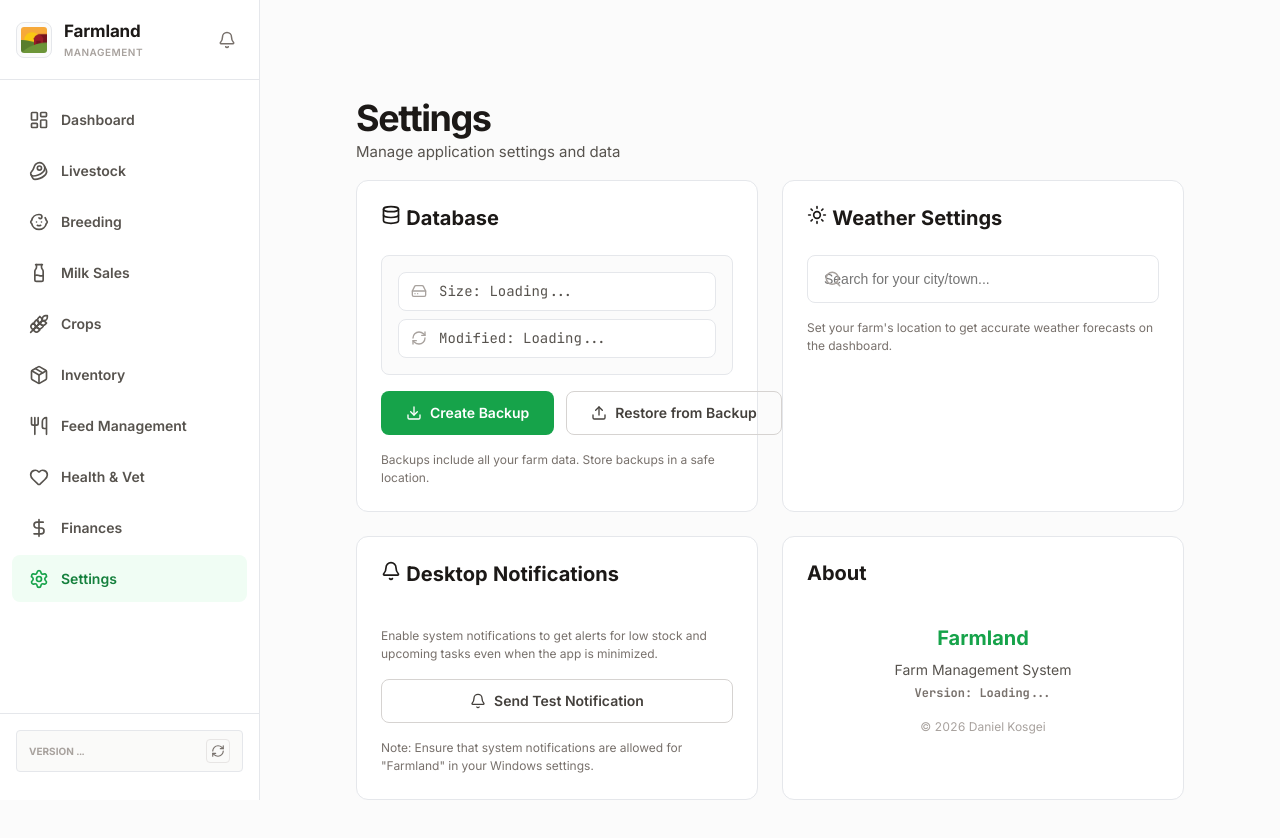
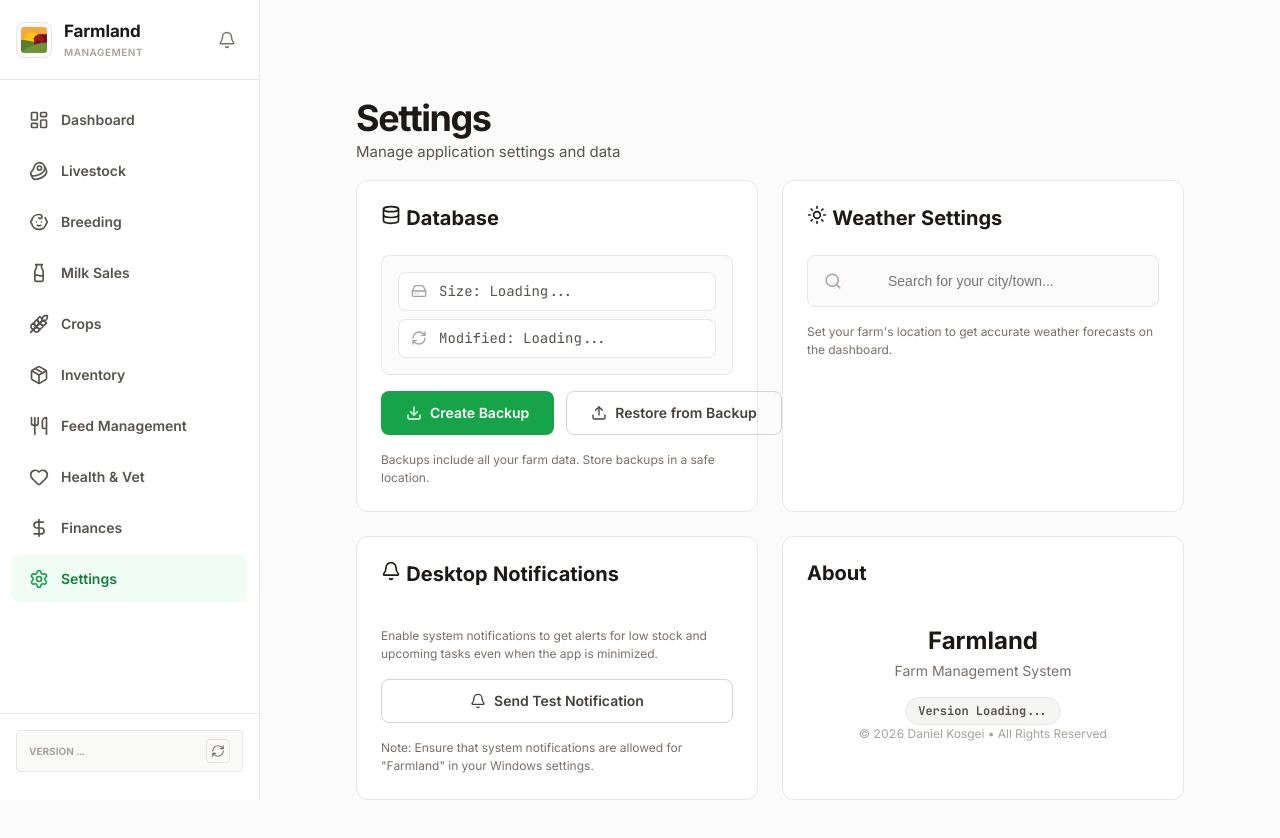
Before and after one commit to danielkosgei/farmland, a React (Vite) app in the folder frontend/: page /settings in a window 1280 px wide. Shown: the top 838 px of the page. Built offline with nearby package versions, Linux system fonts and the light colour scheme.

Commit message:
feat: implement settings page with database backup/restore, app info, and weather location management

```diff
--- a/frontend/src/pages/Settings.css
+++ b/frontend/src/pages/Settings.css
@@ -101,30 +101,52 @@
     padding: var(--space-4);
 }
 
-.about-info h3 {
-    margin: 0 0 var(--space-2) 0;
-    font-size: var(--font-size-xl);
-    color: var(--color-primary-600);
+.about-title {
+    font-size: var(--font-size-2xl);
+    font-weight: var(--font-weight-bold);
+    color: var(--color-neutral-900);
+    margin: 0;
 }
 
-.about-info p {
-    margin: var(--space-1) 0;
-    color: var(--color-neutral-600);
+.about-subtitle {
+    font-size: var(--font-size-sm);
+    color: var(--color-neutral-500);
+    margin-top: var(--space-1);
 }
 
-.about-info .version {
+.version-badge {
+    display: inline-block;
+    padding: var(--space-1) var(--space-3);
+    background: var(--color-neutral-100);
+    border: var(--border-thin);
+    border-radius: var(--radius-full);
+    font-size: var(--font-size-xs);
+    font-weight: var(--font-weight-bold);
+    color: var(--color-neutral-600);
     font-family: var(--font-family-mono);
-    font-size: var(--font-size-xs);
-    color: var(--color-neutral-500);
 }
 
-.about-info .copyright {
-    margin-top: var(--space-4);
+.copyright {
     font-size: var(--font-size-xs);
     color: var(--color-neutral-400);
 }
 
 /* Weather Settings Refinements */
+.current-location-pill {
+    display: flex;
+    align-items: center;
+    gap: var(--space-2);
+    padding: var(--space-2) var(--space-4);
+    background: var(--bg-secondary);
+    border: var(--border-thin);
+    border-radius: var(--radius-md);
+    color: var(--color-neutral-900);
+}
+
+.block {
+    display: block;
+}
+
 .location-search {
     display: flex;
     flex-direction: column;
@@ -135,18 +157,24 @@
     position: relative;
     display: flex;
     align-items: center;
-    background: var(--bg-secondary);
+    background: var(--bg-primary);
     border: var(--border-thin);
     border-radius: var(--radius-md);
     padding: 0 var(--space-4);
-    height: 48px;
-    transition: all var(--transition-base);
+    height: 52px;
+    transition: all var(--transition-fast);
+}
+
+.search-input-wrapper:focus-within {
+    border-color: var(--color-primary-400);
+    background: var(--bg-secondary);
+    box-shadow: 0 0 0 3px var(--color-primary-50);
 }
 
 .search-input-wrapper input {
     width: 100%;
     height: 100%;
-    padding: 0;
+    padding: 0 var(--space-4) 0 var(--space-10);
     background: transparent;
     border: none;
     font-size: var(--font-size-sm);
@@ -170,8 +198,7 @@
 }
 
 .search-input-wrapper input:focus {
-    border-color: var(--color-primary-500);
-    background: white;
+    background: transparent;
 }
 
 .search-results {
@@ -188,22 +215,31 @@
 .search-result-item {
     display: flex;
     align-items: center;
-    gap: var(--space-3);
-    padding: var(--space-3) var(--space-4);
-    background: white;
+    gap: var(--space-4);
+    padding: var(--space-4);
+    background: var(--bg-secondary);
     border: var(--border-thin);
-    border-radius: var(--radius-md);
+    border-radius: var(--radius-lg);
     cursor: pointer;
-    transition: all var(--transition-base);
+    transition: all var(--transition-fast);
 }
 
 .search-result-item:hover {
-    border-color: var(--color-primary-400);
-    background: var(--bg-primary);
+    border-color: var(--color-primary-300);
+    background: var(--color-primary-50);
+    transform: translateY(-2px);
 }
 
-.search-result-item svg {
-    color: var(--color-neutral-400);
+.search-result-icon {
+    width: 36px;
+    height: 36px;
+    display: flex;
+    align-items: center;
+    justify-content: center;
+    background: var(--bg-primary);
+    border-radius: var(--radius-md);
+    color: var(--color-primary-500);
+    border: var(--border-thin);
     flex-shrink: 0;
 }
 
@@ -227,11 +263,12 @@
 .res-coords {
     font-size: 10px;
     font-family: var(--font-family-mono);
-    color: var(--color-neutral-400);
-    background: var(--color-neutral-50);
-    padding: 2px 6px;
-    border-radius: 4px;
-    border: 1px solid var(--color-neutral-100);
+    color: var(--color-neutral-500);
+    background: var(--color-neutral-100);
+    padding: var(--space-1) var(--space-2);
+    border-radius: var(--radius-sm);
+    border: var(--border-thin);
+    font-weight: var(--font-weight-medium);
 }
 
 .settings-note {
--- a/frontend/src/pages/Settings.jsx
+++ b/frontend/src/pages/Settings.jsx
@@ -14,10 +14,12 @@ export function Settings() {
     const [searchResults, setSearchResults] = useState([]);
     const [searching, setSearching] = useState(false);
     const [confirmRestore, setConfirmRestore] = useState(false);
+    const [currentLocation, setCurrentLocation] = useState(null);
 
     useEffect(() => {
         loadDatabaseInfo();
         loadVersion();
+        loadWeatherLocation();
     }, []);
 
     // Debounced search effect
@@ -109,6 +111,18 @@ export function Settings() {
         }
     };
 
+    const loadWeatherLocation = async () => {
+        if (!window.go?.main?.WeatherService) return;
+        try {
+            const weather = await window.go.main.WeatherService.GetWeather();
+            if (weather && weather.location && weather.location !== "Local Area") {
+                setCurrentLocation(weather.location);
+            }
+        } catch (err) {
+            console.error('Failed to get weather location:', err);
+        }
+    };
+
     const handleSearchLocation = async () => {
         if (!searchQuery.trim()) return;
         setSearching(true);
@@ -125,8 +139,10 @@ export function Settings() {
     const handleSaveLocation = async (loc) => {
         setLoading(true);
         try {
-            await window.go.main.WeatherService.SaveWeatherLocation(loc.latitude, loc.longitude, `${loc.name}, ${loc.country}`);
+            const locName = `${loc.name}, ${loc.country}`;
+            await window.go.main.WeatherService.SaveWeatherLocation(loc.latitude, loc.longitude, locName);
             setMessage({ type: 'success', text: `Weather location updated to ${loc.name}` });
+            setCurrentLocation(locName);
             setSearchResults([]);
             setSearchQuery('');
         } catch (err) {
@@ -205,6 +221,15 @@ export function Settings() {
                     </CardHeader>
                     <CardContent>
                         <div className="location-search">
+                            {currentLocation && (
+                                <div className="current-location-display mb-4">
+                                    <span className="data-label block mb-2">Current Location</span>
+                                    <div className="current-location-pill">
+                                        <MapPin size={16} className="text-primary-500" />
+                                        <span className="font-bold text-sm">{currentLocation}</span>
+                                    </div>
+                                </div>
+                            )}
                             <div className="search-input-wrapper">
                                 <Search size={18} className="search-icon" />
                                 <input
@@ -271,10 +296,12 @@ export function Settings() {
                     </CardHeader>
                     <CardContent>
                         <div className="about-info">
-                            <h3 className="font-bold text-lg">Farmland</h3>
-                            <p className="text-sm text-neutral-500">Farm Management System</p>
-                            <p className="version font-mono font-bold text-primary-600 mt-2">Version: {version || 'Loading...'}</p>
-                            <p className="copyright text-xs text-neutral-400 mt-4 italic">© 2026 Daniel Kosgei</p>
+                            <h3 className="about-title">Farmland</h3>
+                            <p className="about-subtitle">Farm Management System</p>
+                            <div className="about-details mt-4">
+                                <span className="version-badge">Version {version || 'Loading...'}</span>
+                                <p className="copyright mt-6">© 2026 Daniel Kosgei • All Rights Reserved</p>
+                            </div>
                         </div>
                     </CardContent>
                 </Card>
```
